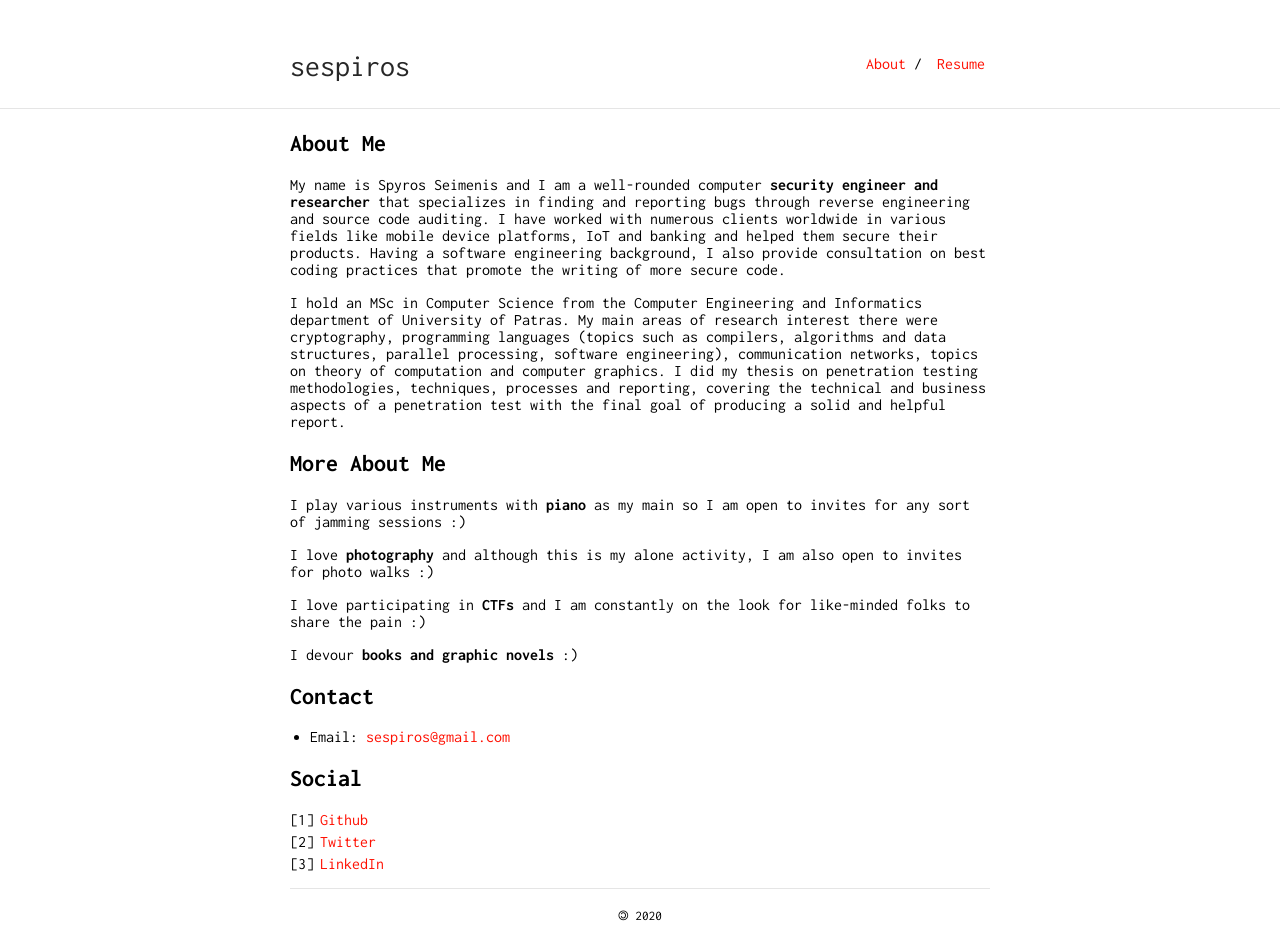
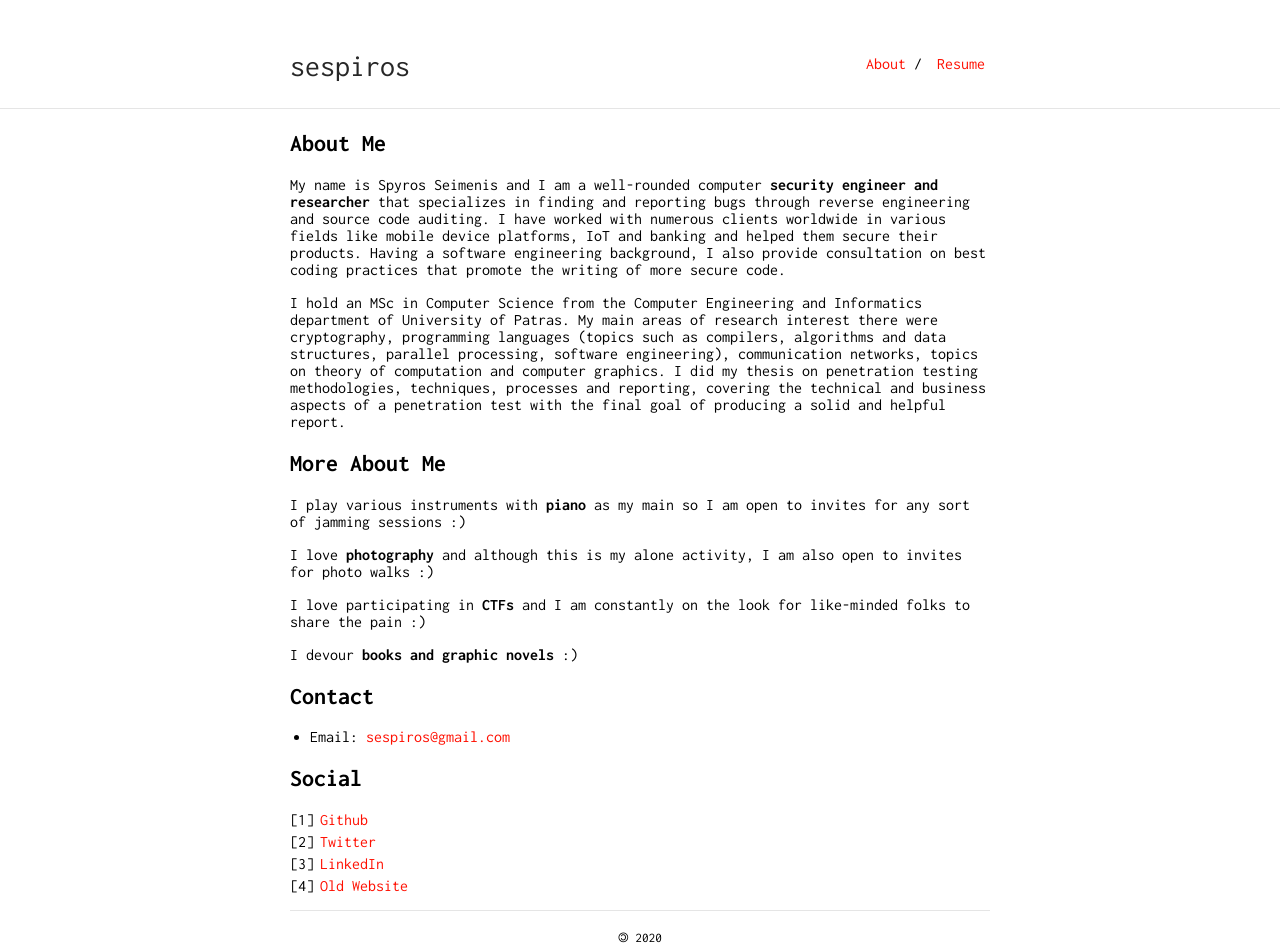
Before and after one commit to sespiros/sespiros.github.io, a Jekyll site: the page built from index.md, in a window 1280 px wide. Built offline with Jekyll 4.4.1, drawn with Linux system fonts in a browser that asks for light colours; our own code applies the rules of GitHub Pages for plain Markdown files; before the commit the page ends 924 px from its top, so only the background shows below that.

Commit message:
Add link to old site

```diff
--- a/index.md
+++ b/index.md
@@ -36,3 +36,4 @@ I devour **books and graphic novels** :)
 1. [Github](https://github.com/sespiros)
 2. [Twitter](https://twitter.com/sespiros)
 3. [LinkedIn](https://linkedin.com/in/sespiros)
+4. [Old Website](https://sespiros.github.io/old-website)
```
